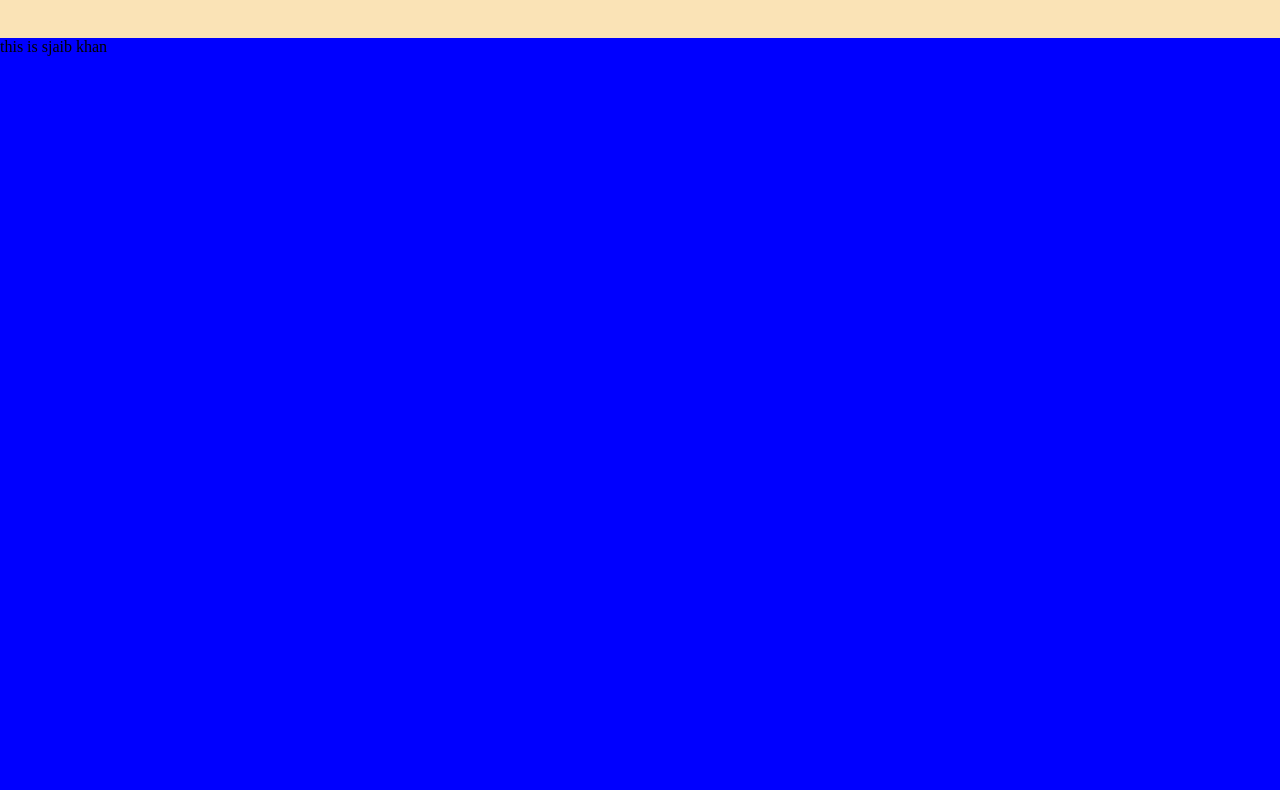
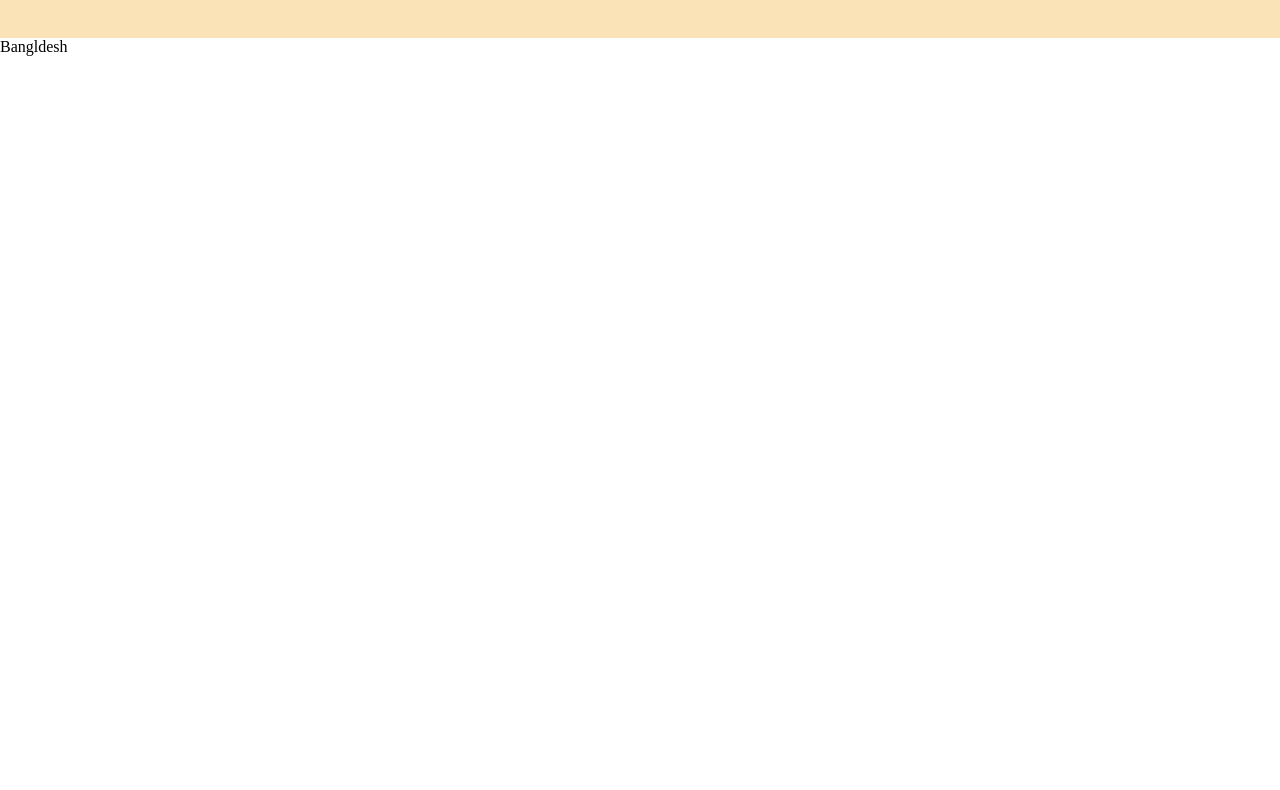
Before and after one commit to fdr2415/Fresh-2415, a plain HTML site: page index.html in a window 1280 px wide. Shown: the part 103-893 px from the top of the page. After the commit the page ends 800 px from the top, so only its background shows below. Drawn offline with Linux system fonts and the light colour scheme.

Commit message:
span tage chageded

```diff
--- a/css/style.css
+++ b/css/style.css
@@ -75,10 +75,9 @@ nav .button-part a:hover {
 /* ==============
 Navber css end
 ============== */
-
-.jainna{
-	width:100%;
-	height:1000px;
-	background-color:blue;
-	display:block;
+l c .jainna {
+  width: 100%;
+  height: 1000px;
+  background-color: blue;
+  display: block;
 }
--- a/index.html
+++ b/index.html
@@ -37,7 +37,7 @@
         </div>
       </div>
     </nav>
-    <span class="jainna"> this is sjaib khan</span>
+    <span class="jainna"> Bangldesh</span>
     <!-- ===============================
            Navber part end
      =============================== -->
```
